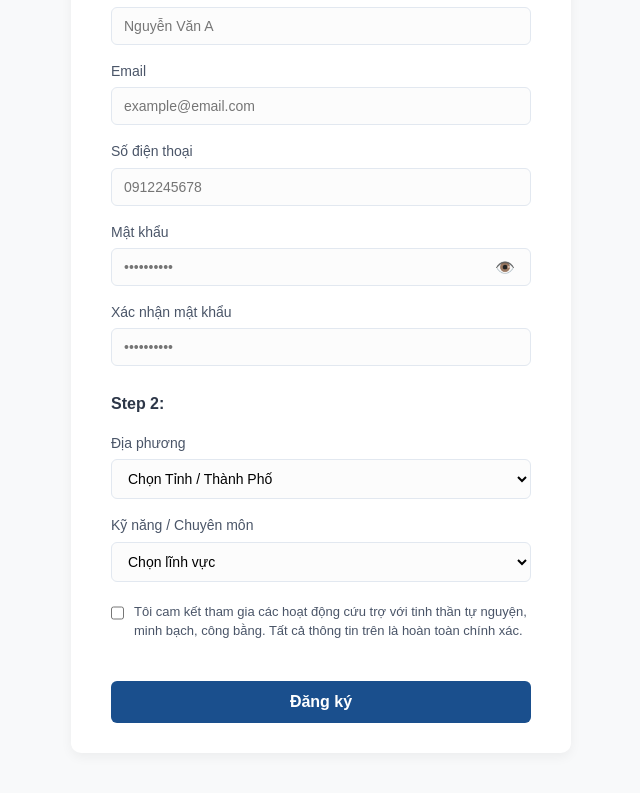
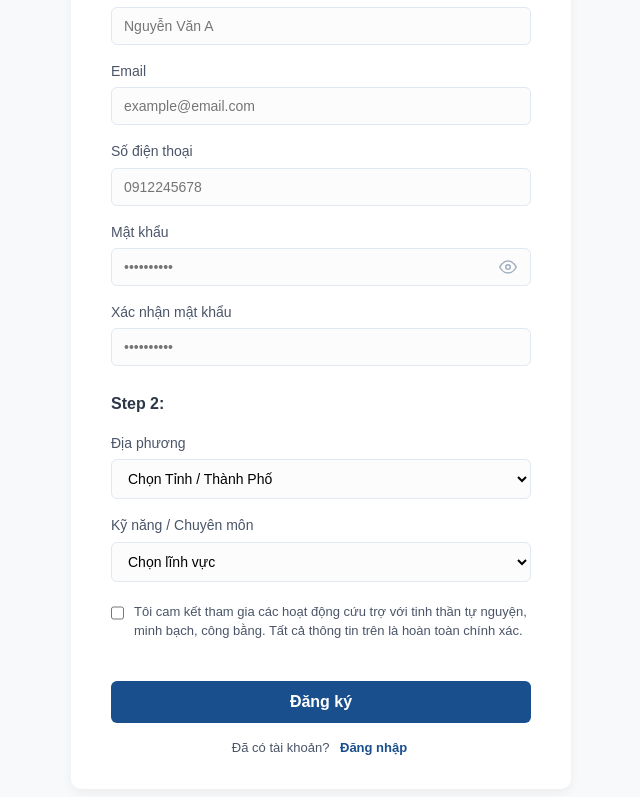
Before and after one commit to vphd003/Disaster-Relief-Platform, a Vue app in the folder front_end/: page /register in a window 1280 px wide. Shown: the part 271-1068 px from the top of the page, without its empty margins (319-959 px from the left). Built offline with nearby package versions, Linux system fonts and the light colour scheme.

Commit message:
register UI

```diff
--- a/front_end/src/router/index.js
+++ b/front_end/src/router/index.js
@@ -10,7 +10,7 @@ const router = createRouter({
       name: 'home',
       component: HomeView
     },
-    // Bổ sung block này cho trang đăng ký
+
     {
       path: '/register',
       name: 'register',
--- a/front_end/src/views/RegisterView.vue
+++ b/front_end/src/views/RegisterView.vue
@@ -34,8 +34,15 @@
             <label>Mật khẩu</label>
             <div class="input-with-icon">
               <input :type="showPassword ? 'text' : 'password'" v-model="formData.Password" placeholder="••••••••••" required />
-              <button type="button" class="icon-btn" @click="showPassword = !showPassword">
-                👁️
+              <button type="button" class="icon-btn" @click="showPassword = !showPassword" :aria-label="showPassword ? 'Ẩn mật khẩu' : 'Hiện mật khẩu'">
+                <svg v-if="!showPassword" xmlns="http://www.w3.org/2000/svg" width="18" height="18" viewBox="0 0 24 24" fill="none" stroke="currentColor" stroke-width="2" stroke-linecap="round" stroke-linejoin="round">
+                  <path d="M1 12s4-8 11-8 11 8 11 8-4 8-11 8-11-8-11-8Z" />
+                  <circle cx="12" cy="12" r="3" />
+                </svg>
+                <svg v-else xmlns="http://www.w3.org/2000/svg" width="18" height="18" viewBox="0 0 24 24" fill="none" stroke="currentColor" stroke-width="2" stroke-linecap="round" stroke-linejoin="round">
+                  <path d="M17.94 17.94A10.94 10.94 0 0 1 12 20c-7 0-11-8-11-8a20.3 20.3 0 0 1 5.06-6.06M9.9 4.24A10.4 10.4 0 0 1 12 4c7 0 11 8 11 8a20.3 20.3 0 0 1-3.22 4.53M14.12 14.12a3 3 0 1 1-4.24-4.24" />
+                  <line x1="1" y1="1" x2="23" y2="23" />
+                </svg>
               </button>
             </div>
           </div>
@@ -47,7 +54,7 @@
           </div>
         </div>
 
-        <!-- STEP 2 -->
+
         <div class="step-section">
           <h3 class="step-title">Step 2:</h3>
 
@@ -60,7 +67,7 @@
               <option value="Đà Nẵng">Đà Nẵng</option>
               <option value="Hải Phòng">Hải Phòng</option>
               <option value="Cần Thơ">Cần Thơ</option>
-              <!-- Thêm các tỉnh thành khác nếu cần -->
+
             </select>
           </div>
 
@@ -85,6 +92,12 @@
         </div>
 
         <button type="submit" class="submit-btn">Đăng ký</button>
+
+
+        <div class="login-redirect">
+          Đã có tài khoản?
+          <router-link to="/login" class="login-link">Đăng nhập</router-link>
+        </div>
       </form>
     </div>
   </div>
@@ -92,8 +105,9 @@
 
 <script setup>
 import { reactive, ref, computed } from 'vue'
+import { useRouter } from 'vue-router'
 
-
+const router = useRouter()
 const showPassword = ref(false)
 
 
@@ -108,7 +122,7 @@ const formData = reactive({
   IsCommitted: false
 })
 
-// Kiểm tra mật khẩu xác nhận
+
 const passwordMismatch = computed(() => {
   return formData.ConfirmPassword !== '' && formData.Password !== formData.ConfirmPassword
 })
@@ -119,15 +133,14 @@ const handleRegister = async () => {
     return
   }
 
-  // Tạo payload để gửi lên backend theo đúng cấu trúc thuộc tính được yêu cầu
+
   const payload = {
     FullName: formData.FullName,
     Email: formData.Email,
     Phone: formData.Phone,
     Address: formData.Address,
     Password: formData.Password,
-    // Nếu backend cần nhận skill, có thể đẩy thêm vào đây
-    // Skill: formData.Skill
+
   }
 
   console.log("Dữ liệu gửi lên API:", payload)
@@ -135,7 +148,9 @@ const handleRegister = async () => {
 
   try {
 
+
     alert("Đăng ký thành công!")
+    router.push('/login')
   } catch (error) {
 
     console.error("Lỗi đăng ký:", error)
@@ -163,9 +178,9 @@ const handleRegister = async () => {
   align-items: center;
 }
 
-/* Class cho ảnh logo sau này */
+
 .logo-img {
-  height: 50px; /* Điều chỉnh kích thước ảnh logo sau này cho phù hợp */
+  height: 50px;
   margin-bottom: 5px;
 }
 
@@ -270,8 +285,15 @@ const handleRegister = async () => {
   background: none;
   border: none;
   cursor: pointer;
-  font-size: 16px;
   color: #a0aec0;
+  display: flex;
+  align-items: center;
+  justify-content: center;
+  padding: 4px;
+  line-height: 0;
+}
+.icon-btn:hover {
+  color: #4a5568;
 }
 
 
@@ -318,4 +340,20 @@ const handleRegister = async () => {
   font-size: 12px;
   margin-top: 5px;
 }
+
+.login-redirect {
+  text-align: center;
+  margin-top: 15px;
+  font-size: 13px;
+  color: #4a5568;
+}
+.login-link {
+  color: #1a4f8d;
+  font-weight: 600;
+  text-decoration: none;
+  margin-left: 4px;
+}
+.login-link:hover {
+  text-decoration: underline;
+}
 </style>
```
